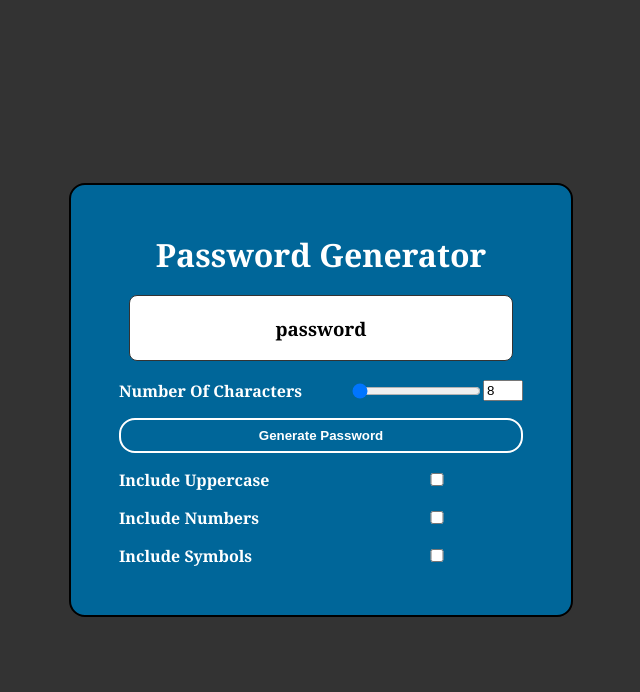
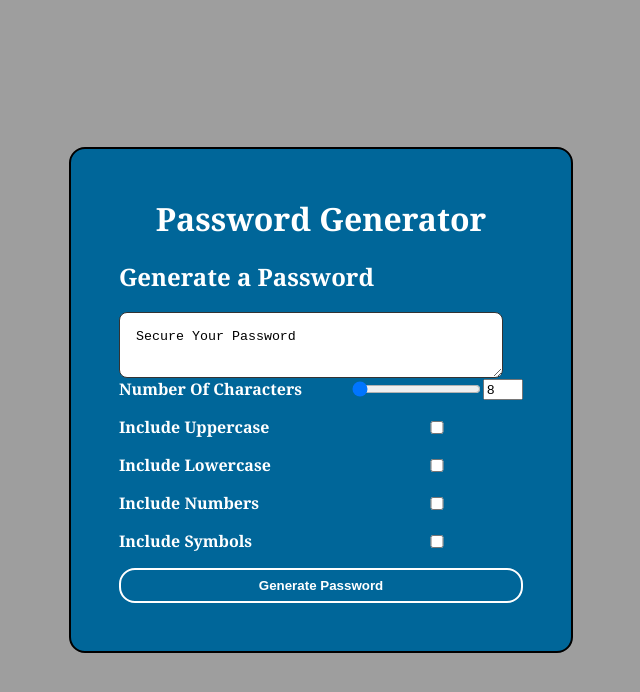
Before and after one commit to amankmr4/passwordgenerator, a plain HTML site: page index.html in a window 1280 px wide. Shown: the whole page, without its empty margins (319-959 px from the left). Drawn offline with Linux system fonts and the light colour scheme; files that its build step writes are made by us from their sources.

Commit message:
final full working webpage and also Readme files

```diff
--- a/styles.css
+++ b/assets/CSS/styles.css
@@ -1,5 +1,5 @@
 body {
-    background-color: #333;
+    background-color:#9e9e9e;
     margin: 0;
     color: white;
     min-height: 100vh;
@@ -9,7 +9,7 @@ body {
     font-family: Georgia, 'Times New Roman', Times, serif;
   }
 
-  .container {
+  .wrapper {
     background-color: #006699;
     padding: 3rem;
     border-radius: 1rem;
--- a/index.html
+++ b/index.html
@@ -4,25 +4,41 @@
   <meta charset="UTF-8">
   <meta name="viewport" content="width=device-width, initial-scale=1.0">
   <meta http-equiv="X-UA-Compatible" content="ie=edge">
-  <script src="script.js" defer></script>
   <link rel="stylesheet" href="styles.css">
   <title>Password Generator</title>
 </head>
 <body>
-  <div class="container">
+
+  <div class="wrapper">
+
+      <header>
     <h1 class="title">Password Generator</h1>
-    <h3 class="password-display" id="passwordDisplay">password</h3>
-    <form id="passwordGeneratorForm" class="form">
+  </header>
+
+  <div>
+
+  <div class="card-header">
+    <h2>Generate a Password</h2>
+  </div>
+
+  <div class="card-body">
+
+
+    <textarea readonly id="passwordDisplay" class="password-display" aria-label="Generated Password">Secure Your Password</textarea>
+
+    <form id="passwordGeneratorForm" class="form card-body">
       <label for="characterAmountNumber">Number Of Characters</label>
       <div class="character-amount-container">
         <input type="range" min="8" max="128" value="8" id="characterAmountRange">
         <input class="number-input" type="number" min="8" max="128" value="8" id="characterAmountNumber">
+
       </div>
-
-      <button type="submit" class="btn">Generate Password</button>
 
       <label for="includeUppercase">Include Uppercase</label>
       <input type="checkbox" id="includeUppercase">
+
+      <label for="includeLowercase">Include Lowercase</label>
+      <input type="checkbox" id="includeLowercase">
 
       <label for="includeNumbers">Include Numbers</label>
       <input type="checkbox" id="includeNumbers">
@@ -30,8 +46,13 @@
       <label for="includeSymbols">Include Symbols</label>
       <input type="checkbox" id="includeSymbols">
 
+      <button type="submit" class="btn">Generate Password</button>
+
 
     </form>
   </div>
+  </div>
+
+  <script src="script.js"></script>
 </body>
 </html>
```
Also changed, not shown: assets/Javascript/script.js (renamed from script.js, +8 -1 lines), assets/Photos/Capture.JPG (added), 1 other file.
